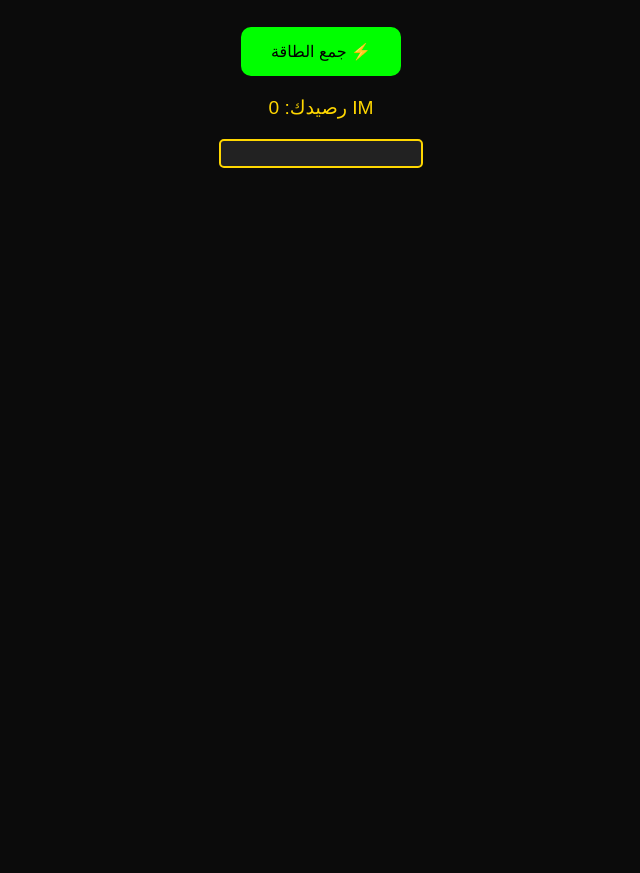
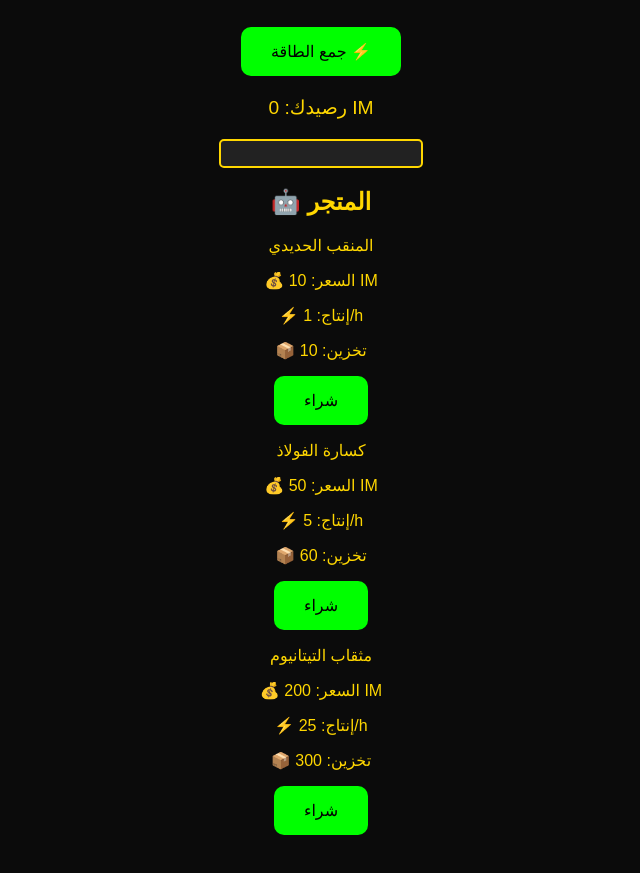
Before and after one commit to kamalolio234-create/energyverse, a plain HTML site: page index.html in a window 1280 px wide. Shown: the part 169-1042 px from the top of the page, without its empty margins (319-959 px from the left). Before the commit the page ends 800 px from the top, so only its background shows below. Drawn offline with Linux system fonts and the light colour scheme.

Commit message:
Update index.html

```diff
--- a/index.html
+++ b/index.html
@@ -19,6 +19,32 @@
       </div>
     </div>
 
+    <!-- قسم الروبوتات -->
+    <div class="robots-section">
+      <h2>🤖 المتجر</h2>
+      <div class="robot" id="robot1">
+        <p>المنقب الحديدي</p>
+        <p>💰 السعر: 10 IM</p>
+        <p>⚡ إنتاج: 1/h</p>
+        <p>📦 تخزين: 10</p>
+        <button class="buyBtn" data-price="10">شراء</button>
+      </div>
+      <div class="robot" id="robot2">
+        <p>كسارة الفولاذ</p>
+        <p>💰 السعر: 50 IM</p>
+        <p>⚡ إنتاج: 5/h</p>
+        <p>📦 تخزين: 60</p>
+        <button class="buyBtn" data-price="50">شراء</button>
+      </div>
+      <div class="robot" id="robot3">
+        <p>مثقاب التيتانيوم</p>
+        <p>💰 السعر: 200 IM</p>
+        <p>⚡ إنتاج: 25/h</p>
+        <p>📦 تخزين: 300</p>
+        <button class="buyBtn" data-price="200">شراء</button>
+      </div>
+    </div>
+
   </div>
 
   <script src="app.js"></script>
```
